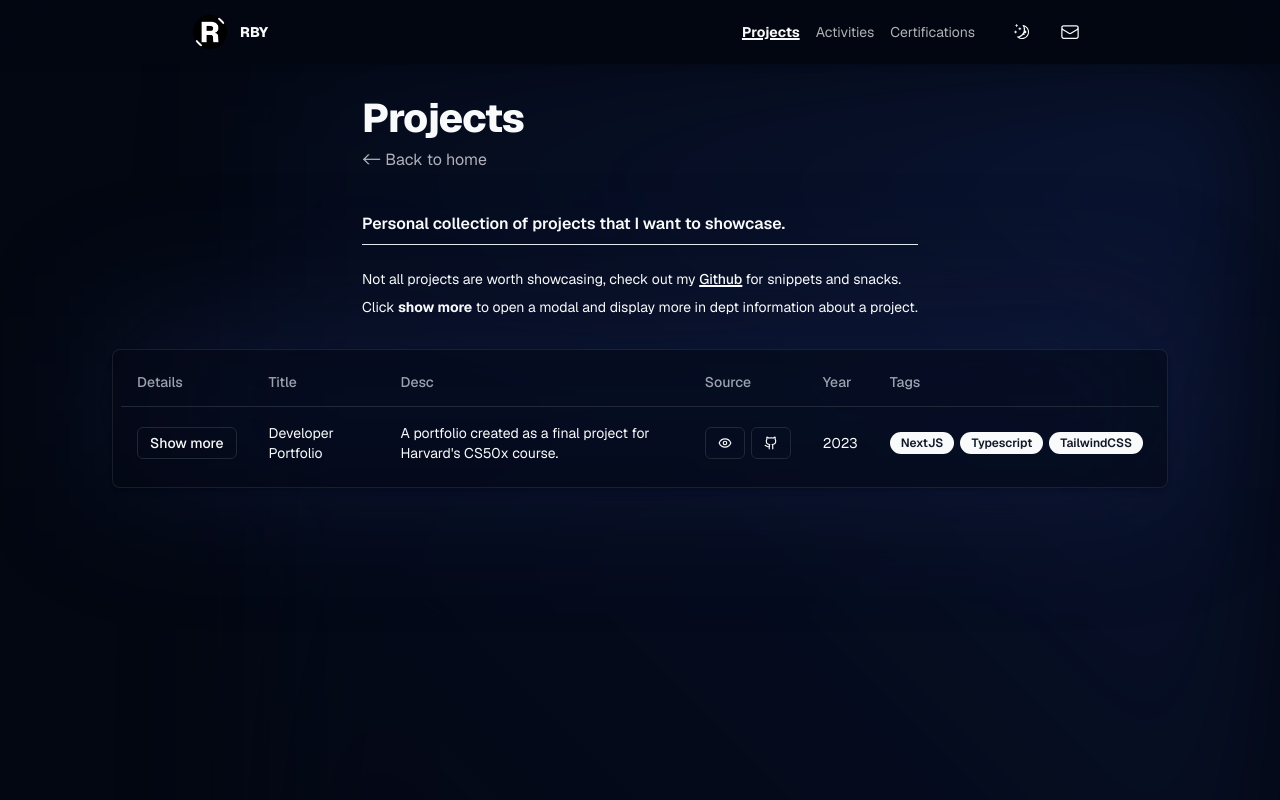
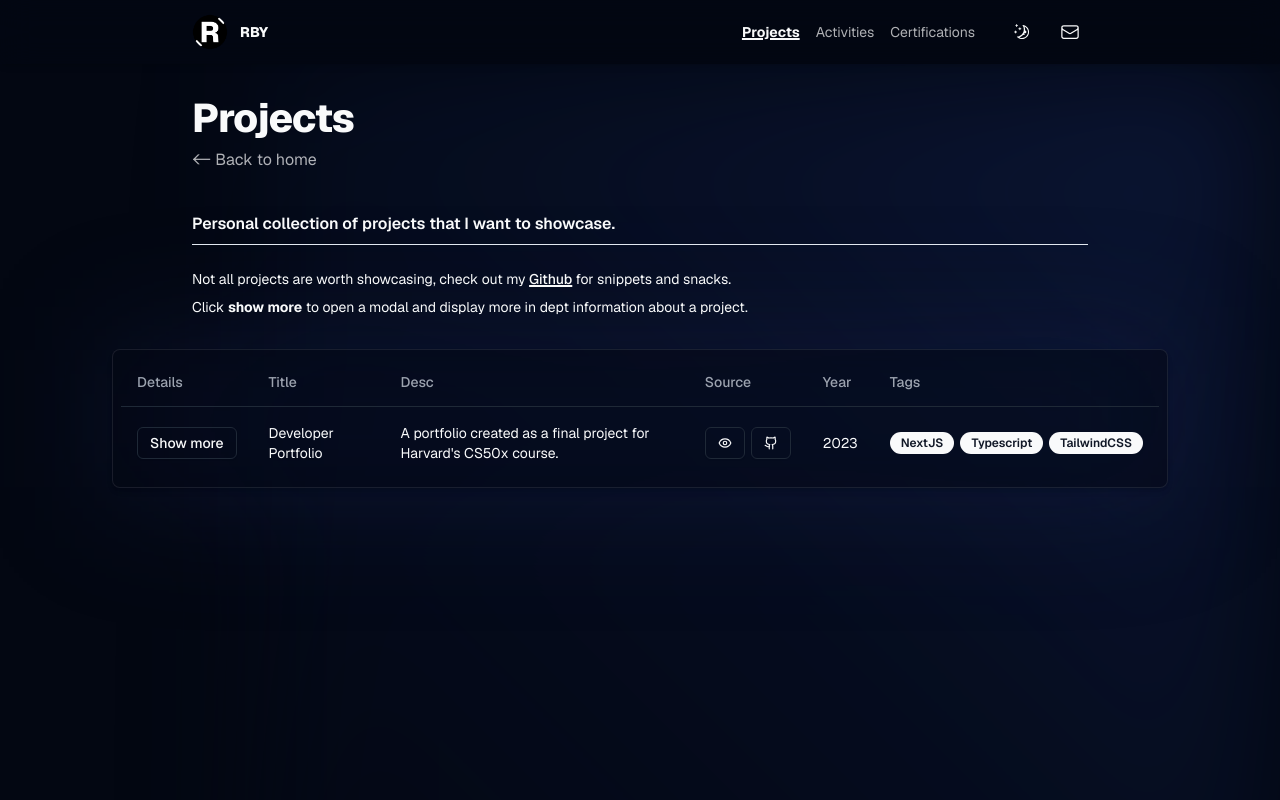
Before and after one commit to RubenOdegard/cs50-final-project, a Next.js app: page /projects in a window 1280 px wide. Shown: the top 800 px of the page. Built offline with nearby package versions, Linux system fonts and the light colour scheme.

Commit message:
visual fix project gallery and projects page

```diff
--- a/src/app/projects/page.tsx
+++ b/src/app/projects/page.tsx
@@ -18,7 +18,7 @@ export default function Projects() {
       <div className="flex justify-center space-y-16 md:space-y-24">
         {/* Content section */}
         <section className="w-full flex justify-center prose dark:prose-invert lg:prose-lg min-h-[70dvh] pt-6 z-10">
-          <div className="w-full xl:px-24 flex items-center flex-col">
+          <div className="w-full xl:px-24 mx-auto">
             <div className="flex max-w-4xl justify-center mx-auto">
               <div className="flex w-full flex-col">
                 <PageTitleAndReturnLink
@@ -50,7 +50,7 @@ export default function Projects() {
               </div>
             </div>
             {/* Rendering table of projects */}
-            <div className="max-w-7xl relative">
+            <div className="max-w-7xl relative mx-auto">
               <ProjectsTable />
             </div>
           </div>
--- a/src/components/ui/project-gallery.tsx
+++ b/src/components/ui/project-gallery.tsx
@@ -36,7 +36,7 @@ const ProjectGallery = () => {
               alt={project.title}
               width={1920}
               height={1080}
-              className="w-full h-full object-cover group-hover:scale-110 group-hover:grayscale transition-scale duration-500 ease-in-out"
+              className="w-full h-full object-cover scale-105 group-hover:scale-110 group-hover:grayscale transition-scale duration-500 ease-in-out"
             />
 
             <div className="absolute inset-0 bg-gradient-to-b from-transparent via-black/80 to-black opacity-100">
```
